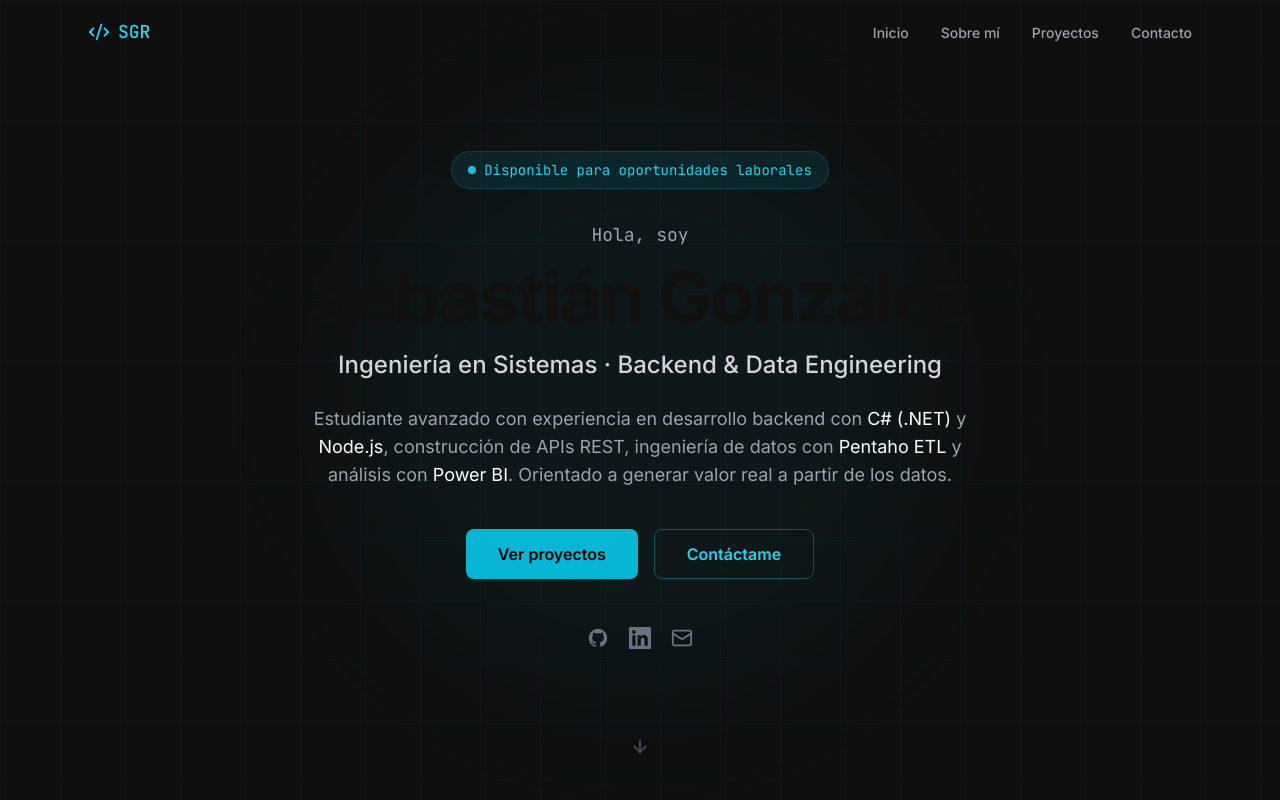
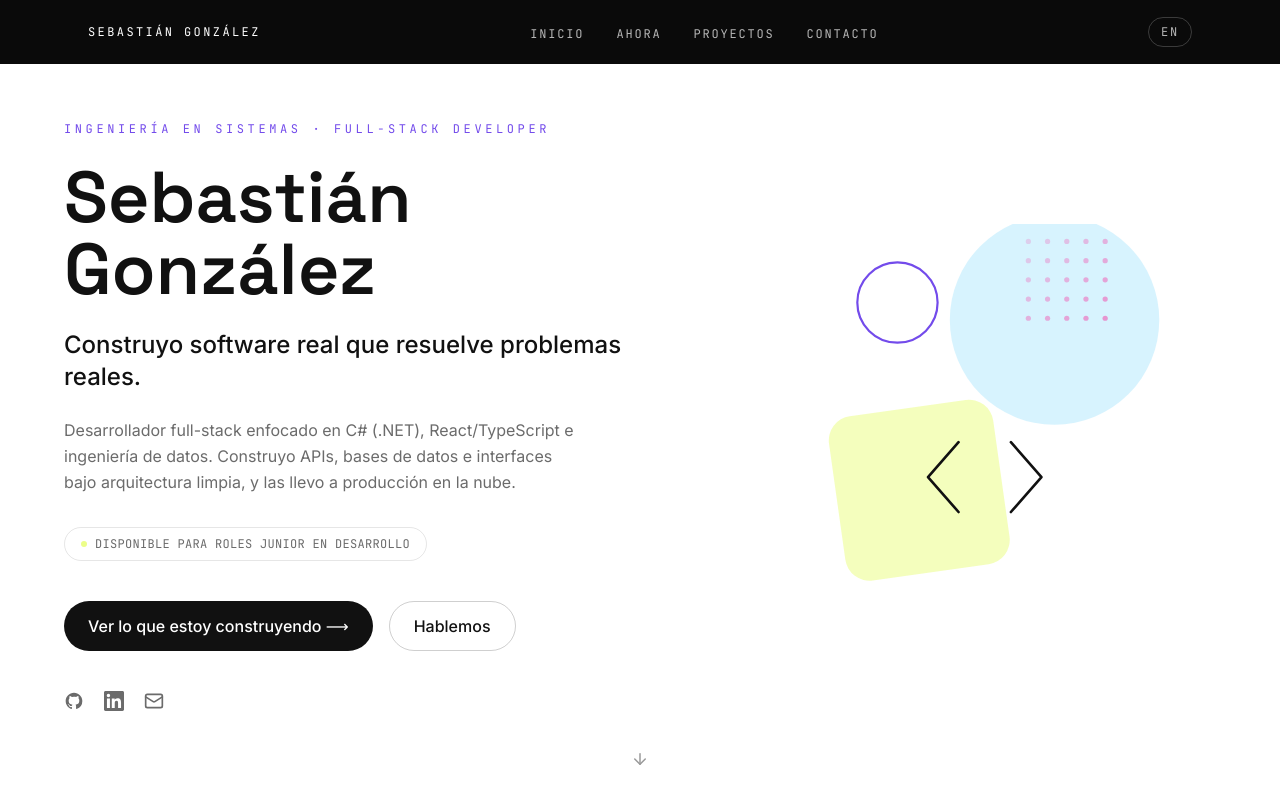
Before and after one commit to Sebasgonzalez26/portfolio, a React (Vite) app: page / in a window 1280 px wide. Shown: the top 800 px of the page. Built offline with nearby package versions, Linux system fonts and the light colour scheme.

Commit message:
Redesign Navbar and Hero with new design system
Left-aligned hero with a code-inspired abstract SVG graphic instead
of the old centered grid+glow layout. Navbar gets a dark bar with
mono uppercase links and a language toggle. Content is now bilingual
and pulled from the CV.

```diff
--- a/src/App.tsx
+++ b/src/App.tsx
@@ -9,7 +9,7 @@ import { LanguageProvider } from './i18n/LanguageContext'
 function App() {
   return (
     <LanguageProvider>
-      <div className="bg-[#0f0f0f] min-h-screen">
+      <div className="bg-paper min-h-screen">
         <Navbar />
         <main>
           <Hero />
--- a/src/components/Hero.tsx
+++ b/src/components/Hero.tsx
@@ -1,114 +1,138 @@
 import { ArrowDown, Mail } from 'lucide-react'
 import { GithubIcon, LinkedinIcon } from './icons/SocialIcons'
+import { useLanguage } from '../i18n/useLanguage'
+
+function HeroGraphic() {
+  const dots = Array.from({ length: 5 }, (_, row) =>
+    Array.from({ length: 5 }, (_, col) => ({ row, col })),
+  ).flat()
+
+  return (
+    <svg viewBox="0 0 400 440" className="w-full h-full" aria-hidden="true">
+      <circle cx="290" cy="110" r="120" fill="#AFE7FD" opacity="0.5" />
+      <rect
+        x="40"
+        y="210"
+        width="190"
+        height="190"
+        rx="28"
+        fill="#ECFE88"
+        opacity="0.55"
+        transform="rotate(-8 135 305)"
+      />
+      <circle cx="110" cy="90" r="46" stroke="#734BEB" strokeWidth="2.5" fill="none" />
+      <path
+        d="M180 250 L145 290 L180 330 M240 250 L275 290 L240 330"
+        stroke="#111111"
+        strokeWidth="3"
+        strokeLinecap="round"
+        strokeLinejoin="round"
+        fill="none"
+      />
+      <g>
+        {dots.map(({ row, col }) => (
+          <circle
+            key={`${row}-${col}`}
+            cx={260 + col * 22}
+            cy={20 + row * 22}
+            r="3"
+            fill="#FF0089"
+            opacity={0.15 + (row + col) * 0.03}
+          />
+        ))}
+      </g>
+    </svg>
+  )
+}
 
 export default function Hero() {
-  const scrollToPortfolio = () => {
-    document.querySelector('#portfolio')?.scrollIntoView({ behavior: 'smooth' })
-  }
+  const { t } = useLanguage()
 
-  const scrollToContact = () => {
-    document.querySelector('#contact')?.scrollIntoView({ behavior: 'smooth' })
+  const scrollTo = (id: string) => {
+    document.querySelector(id)?.scrollIntoView({ behavior: 'smooth' })
   }
 
   return (
     <section
       id="hero"
-      className="min-h-screen flex flex-col justify-center items-center text-center px-6 relative overflow-hidden"
+      className="min-h-screen flex items-center px-6 pt-24 pb-16 relative overflow-hidden bg-paper"
     >
-      {/* Background grid */}
-      <div
-        className="absolute inset-0 opacity-[0.03]"
-        style={{
-          backgroundImage: `linear-gradient(#22d3ee 1px, transparent 1px), linear-gradient(90deg, #22d3ee 1px, transparent 1px)`,
-          backgroundSize: '60px 60px',
-        }}
-      />
+      <div className="relative z-10 max-w-6xl mx-auto w-full grid md:grid-cols-[1.3fr_1fr] gap-12 items-center">
+        <div>
+          <p className="font-mono text-xs tracking-[0.3em] uppercase text-accent-purple mb-6">
+            {t.hero.eyebrow}
+          </p>
 
-      {/* Glow */}
-      <div className="absolute top-1/2 left-1/2 -translate-x-1/2 -translate-y-1/2 w-[600px] h-[600px] bg-cyan-500/5 rounded-full blur-3xl pointer-events-none" />
+          <h1 className="font-display text-5xl md:text-7xl font-semibold text-ink mb-6 leading-[1.05]">
+            {t.hero.name}
+          </h1>
 
-      <div className="relative z-10 max-w-3xl">
-        {/* Status badge */}
-        <div className="inline-flex items-center gap-2 bg-cyan-500/10 border border-cyan-500/20 text-cyan-400 text-sm px-4 py-2 rounded-full mb-8 font-mono">
-          <span className="w-2 h-2 rounded-full bg-cyan-400 animate-pulse" />
-          Disponible para oportunidades laborales
+          <p className="text-xl md:text-2xl text-ink font-medium mb-6 max-w-xl">{t.hero.role}</p>
+
+          <p className="text-ink-soft text-base leading-relaxed mb-8 max-w-lg">
+            {t.hero.description}
+          </p>
+
+          <div className="inline-flex items-center gap-2 font-mono text-xs uppercase tracking-wide text-ink-soft border border-ink/10 rounded-full px-4 py-2 mb-10">
+            <span className="w-1.5 h-1.5 rounded-full bg-accent-lime" />
+            {t.hero.available}
           </div>
 
-        {/* Greeting */}
-        <p className="text-gray-400 text-lg mb-3 font-mono">
-          Hola, soy
-        </p>
-
-        {/* Name */}
-        <h1 className="text-5xl md:text-7xl font-bold mb-4 tracking-tight">
-          <span className="gradient-text">Sebastián González</span>
-        </h1>
-
-        {/* Role */}
-        <h2 className="text-xl md:text-2xl text-gray-300 font-medium mb-6">
-          Ingeniería en Sistemas · Backend & Data Engineering
-        </h2>
-
-        {/* Description */}
-        <p className="text-gray-400 text-base md:text-lg leading-relaxed mb-10 max-w-2xl mx-auto">
-          Estudiante avanzado con experiencia en desarrollo backend con <span className="text-white">C# (.NET)</span> y <span className="text-white">Node.js</span>,
-          construcción de APIs REST, ingeniería de datos con <span className="text-white">Pentaho ETL</span> y análisis con <span className="text-white">Power BI</span>.
-          Orientado a generar valor real a partir de los datos.
-        </p>
-
-        {/* CTA buttons */}
-        <div className="flex flex-col sm:flex-row gap-4 justify-center mb-12">
+          <div className="flex flex-wrap gap-4 mb-10">
             <button
-            onClick={scrollToPortfolio}
-            className="bg-cyan-500 hover:bg-cyan-400 text-black font-semibold px-8 py-3 rounded-lg transition-all duration-200 hover:scale-105"
+              onClick={() => scrollTo('#work')}
+              className="inline-flex items-center gap-2 bg-ink text-paper font-medium px-6 py-3 rounded-full hover:bg-accent-purple transition-colors duration-200"
             >
-            Ver proyectos
+              {t.hero.ctaPrimary} ⟶
             </button>
             <button
-            onClick={scrollToContact}
-            className="border border-cyan-500/40 text-cyan-400 hover:border-cyan-400 hover:bg-cyan-500/5 font-semibold px-8 py-3 rounded-lg transition-all duration-200"
+              onClick={() => scrollTo('#contact')}
+              className="inline-flex items-center gap-2 border border-ink/20 text-ink font-medium px-6 py-3 rounded-full hover:border-ink transition-colors duration-200"
             >
-            Contáctame
+              {t.hero.ctaSecondary}
             </button>
           </div>
 
-        {/* Social links */}
-        <div className="flex justify-center gap-5">
+          <div className="flex gap-5">
             <a
               href="https://github.com/Sebasgonzalez26"
               target="_blank"
               rel="noopener noreferrer"
-            className="text-gray-500 hover:text-cyan-400 transition-colors"
+              className="text-ink-soft hover:text-ink transition-colors"
               aria-label="GitHub"
             >
-            <GithubIcon size={22} />
+              <GithubIcon size={20} />
             </a>
             <a
               href="https://www.linkedin.com/in/sebastián-josué-gonzález-68a97b297"
               target="_blank"
               rel="noopener noreferrer"
-            className="text-gray-500 hover:text-cyan-400 transition-colors"
+              className="text-ink-soft hover:text-ink transition-colors"
               aria-label="LinkedIn"
             >
-            <LinkedinIcon size={22} />
+              <LinkedinIcon size={20} />
             </a>
             <a
               href="mailto:jg1829016@gmail.com"
-            className="text-gray-500 hover:text-cyan-400 transition-colors"
+              className="text-ink-soft hover:text-ink transition-colors"
               aria-label="Email"
             >
-            <Mail size={22} />
+              <Mail size={20} />
             </a>
           </div>
         </div>
 
-      {/* Scroll indicator */}
+        <div className="hidden md:block relative h-96">
+          <HeroGraphic />
+        </div>
+      </div>
+
       <button
-        onClick={() => document.querySelector('#about')?.scrollIntoView({ behavior: 'smooth' })}
-        className="absolute bottom-10 text-gray-600 hover:text-cyan-400 transition-colors animate-bounce"
+        onClick={() => scrollTo('#currently')}
+        className="absolute bottom-8 left-1/2 -translate-x-1/2 text-ink-faint hover:text-ink transition-colors"
         aria-label="Scroll down"
       >
-        <ArrowDown size={20} />
+        <ArrowDown size={18} />
       </button>
     </section>
   )
--- a/src/components/Navbar.tsx
+++ b/src/components/Navbar.tsx
@@ -1,52 +1,39 @@
-import { useState, useEffect } from 'react'
-import { Menu, X, Code2 } from 'lucide-react'
-
-const navLinks = [
-  { label: 'Inicio', href: '#hero' },
-  { label: 'Sobre mí', href: '#about' },
-  { label: 'Proyectos', href: '#portfolio' },
-  { label: 'Contacto', href: '#contact' },
-]
+import { useState } from 'react'
+import { Menu, X } from 'lucide-react'
+import { useLanguage } from '../i18n/useLanguage'
 
 export default function Navbar() {
   const [isOpen, setIsOpen] = useState(false)
-  const [scrolled, setScrolled] = useState(false)
+  const { language, toggleLanguage, t } = useLanguage()
 
-  useEffect(() => {
-    const handleScroll = () => setScrolled(window.scrollY > 20)
-    window.addEventListener('scroll', handleScroll)
-    return () => window.removeEventListener('scroll', handleScroll)
-  }, [])
+  const navLinks = [
+    { label: t.nav.home, href: '#hero' },
+    { label: t.nav.currently, href: '#currently' },
+    { label: t.nav.work, href: '#work' },
+    { label: t.nav.contact, href: '#contact' },
+  ]
 
   const handleNavClick = (href: string) => {
     setIsOpen(false)
-    const el = document.querySelector(href)
-    el?.scrollIntoView({ behavior: 'smooth' })
+    document.querySelector(href)?.scrollIntoView({ behavior: 'smooth' })
   }
 
   return (
-    <nav
-      className={`fixed top-0 left-0 right-0 z-50 transition-all duration-300 ${
-        scrolled ? 'bg-[#0f0f0f]/95 backdrop-blur-md border-b border-white/5' : 'bg-transparent'
-      }`}
-    >
+    <nav className="fixed top-0 left-0 right-0 z-50 bg-near-black">
       <div className="max-w-6xl mx-auto px-6 h-16 flex items-center justify-between">
-        {/* Logo */}
         <button
           onClick={() => handleNavClick('#hero')}
-          className="flex items-center gap-2 text-cyan-400 font-mono font-medium text-lg hover:text-cyan-300 transition-colors"
+          className="font-mono text-xs tracking-[0.2em] uppercase text-white hover:text-accent-sky transition-colors"
         >
-          <Code2 size={22} />
-          <span>SGR</span>
+          Sebastián González
         </button>
 
-        {/* Desktop links */}
         <ul className="hidden md:flex items-center gap-8">
           {navLinks.map((link) => (
             <li key={link.href}>
               <button
                 onClick={() => handleNavClick(link.href)}
-                className="text-gray-400 hover:text-cyan-400 transition-colors text-sm font-medium"
+                className="font-mono text-xs tracking-[0.15em] uppercase text-white/70 hover:text-white transition-colors"
               >
                 {link.label}
               </button>
@@ -54,30 +41,45 @@ export default function Navbar() {
           ))}
         </ul>
 
-        {/* Mobile toggle */}
+        <div className="hidden md:flex items-center gap-4">
+          <button
+            onClick={toggleLanguage}
+            className="font-mono text-xs tracking-[0.15em] uppercase text-white/70 hover:text-white hover:border-white/50 border border-white/20 rounded-full px-3 py-1.5 transition-colors"
+            aria-label="Toggle language"
+          >
+            {language === 'es' ? 'EN' : 'ES'}
+          </button>
+        </div>
+
         <button
-          className="md:hidden text-gray-400 hover:text-cyan-400 transition-colors"
+          className="md:hidden text-white"
           onClick={() => setIsOpen(!isOpen)}
+          aria-label={isOpen ? 'Close menu' : 'Open menu'}
         >
-          {isOpen ? <X size={22} /> : <Menu size={22} />}
+          {isOpen ? <X size={20} /> : <Menu size={20} />}
         </button>
       </div>
 
-      {/* Mobile menu */}
       {isOpen && (
-        <div className="md:hidden bg-[#0f0f0f]/98 border-b border-white/5 px-6 py-4">
-          <ul className="flex flex-col gap-4">
+        <div className="md:hidden bg-near-black border-t border-white/10 px-6 py-4">
+          <ul className="flex flex-col gap-4 mb-4">
             {navLinks.map((link) => (
               <li key={link.href}>
                 <button
                   onClick={() => handleNavClick(link.href)}
-                  className="text-gray-400 hover:text-cyan-400 transition-colors text-sm font-medium w-full text-left"
+                  className="font-mono text-xs tracking-[0.15em] uppercase text-white/70 hover:text-white w-full text-left"
                 >
                   {link.label}
                 </button>
               </li>
             ))}
           </ul>
+          <button
+            onClick={toggleLanguage}
+            className="font-mono text-xs tracking-[0.15em] uppercase text-white border border-white/20 rounded-full px-3 py-1.5"
+          >
+            {language === 'es' ? 'English' : 'Español'}
+          </button>
         </div>
       )}
     </nav>
```
Lines whose indentation alone changed are shown as unchanged.
